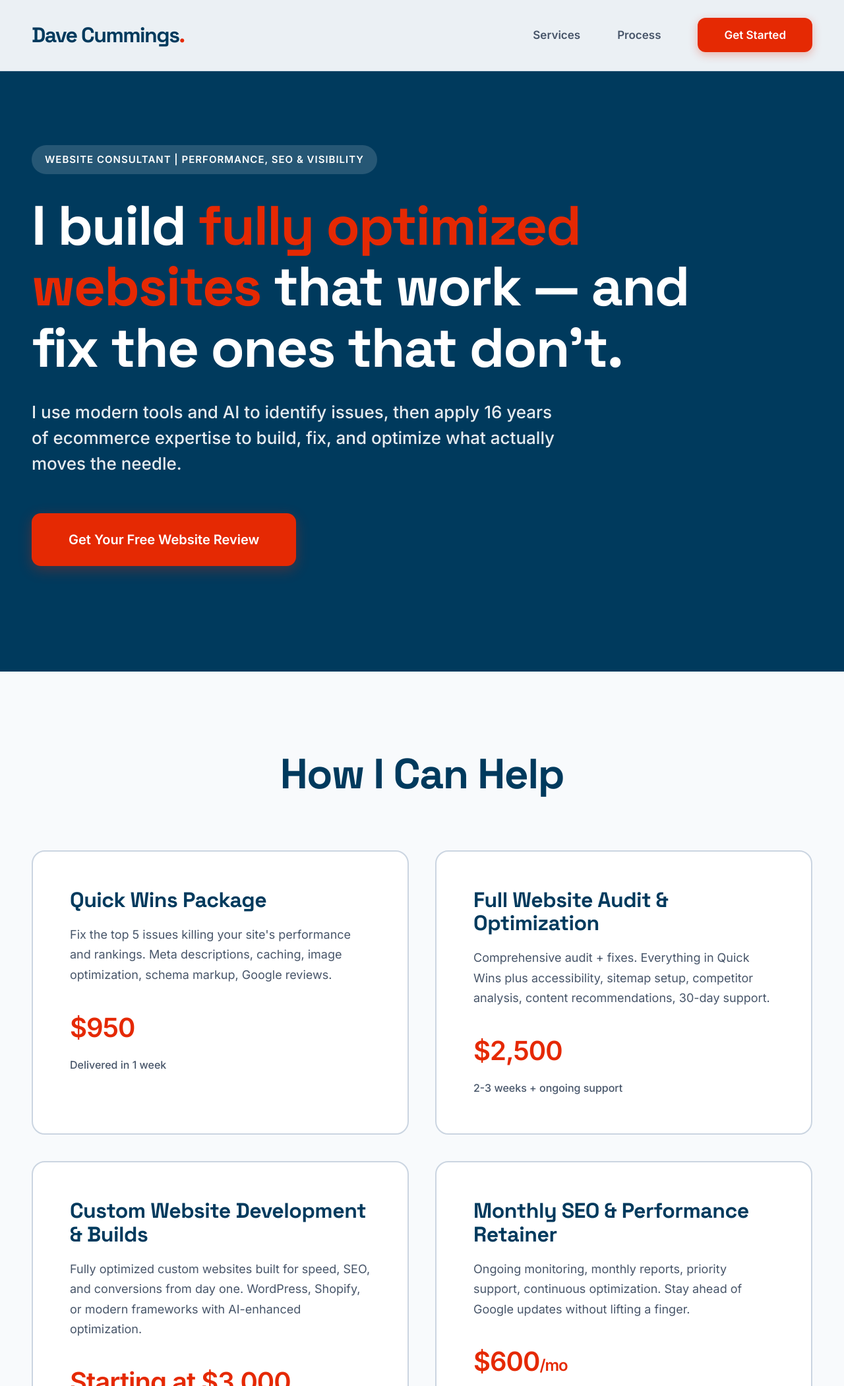
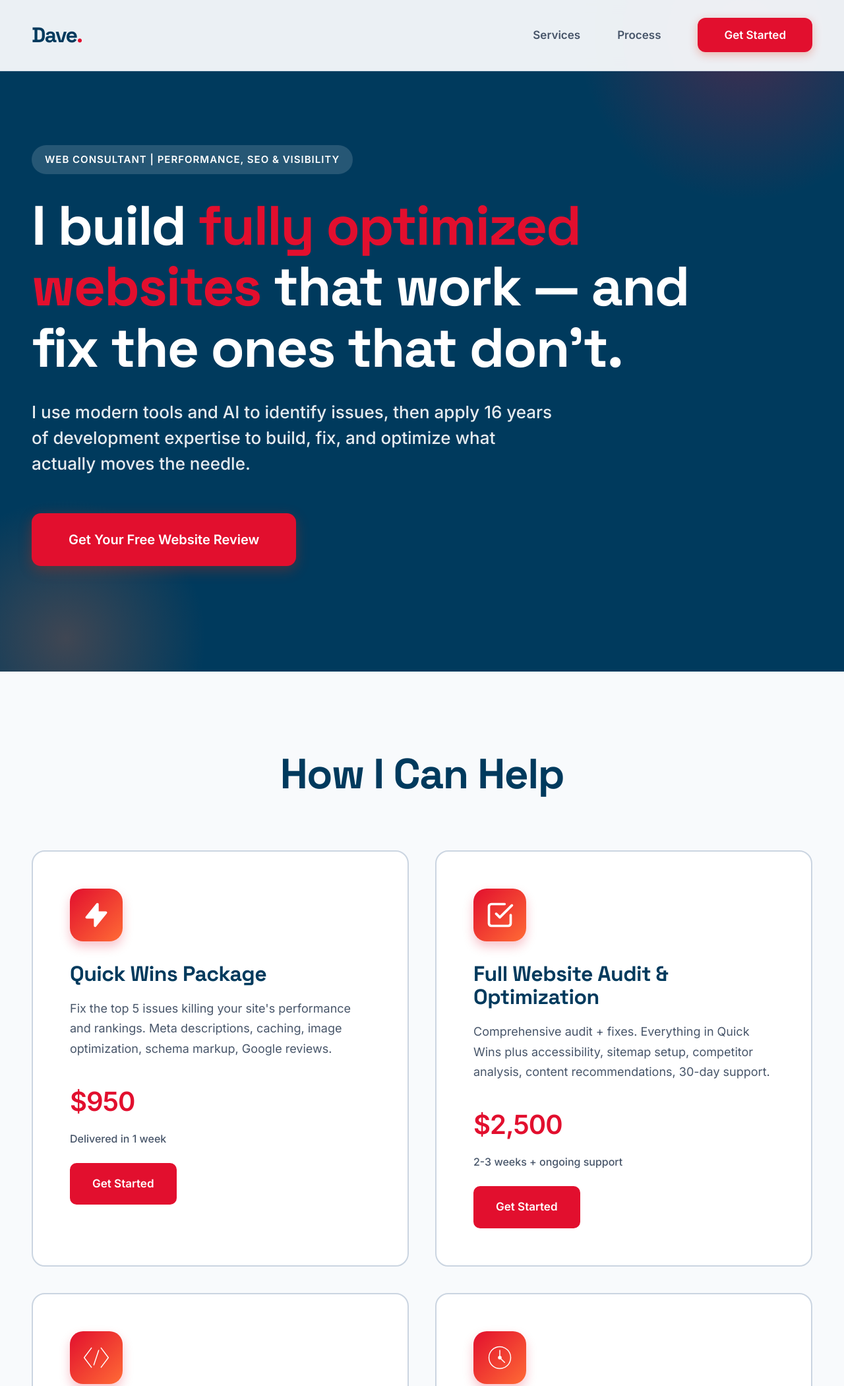
Before and after one commit to davecummings-zz/davecummings-site, a plain HTML site: page index.html in a window 1280 px wide. Shown: the top 2101 px of the page at 66% size. Drawn offline with Linux system fonts and the light colour scheme.

Commit message:
Add service icons and abstract shapes hero background
- Added icons to all 4 service cards (lightning, checkmark, code brackets, clock)
- Updated Custom Development icon to code brackets
- Updated Monthly Retainer icon to simple clock
- Changed service card hover border to midnight blue
- Added abstract gradient shapes background to hero section
- Created product-images/ folder with HTML templates for Stripe uploads
- Unified CTA button hover styles

```diff
--- a/index.html
+++ b/index.html
@@ -4,19 +4,19 @@
     <meta charset="UTF-8">
     <meta name="viewport" content="width=device-width, initial-scale=1.0">
     <title>Dave Cummings - Website Consultant | Performance, SEO & Visibility</title>
-    <meta name="description" content="I build fully optimized websites that work — and fix the ones that don't. 16 years of ecommerce expertise. Performance optimization, SEO, and results-driven consulting.">
+    <meta name="description" content="I build fully optimized websites that work — and fix the ones that don't. 16 years of development expertise. Performance optimization, SEO, and results-driven consulting.">
 
     <!-- Open Graph / Facebook -->
     <meta property="og:type" content="website">
     <meta property="og:url" content="https://davecummings.com/">
     <meta property="og:title" content="Dave Cummings - Website Consultant">
-    <meta property="og:description" content="I build fully optimized websites that work — and fix the ones that don't. 16 years of ecommerce expertise.">
+    <meta property="og:description" content="I build fully optimized websites that work — and fix the ones that don't. 16 years of development expertise.">
 
     <!-- Twitter -->
     <meta property="twitter:card" content="summary_large_image">
     <meta property="twitter:url" content="https://davecummings.com/">
     <meta property="twitter:title" content="Dave Cummings - Website Consultant">
-    <meta property="twitter:description" content="I build fully optimized websites that work — and fix the ones that don't. 16 years of ecommerce expertise.">
+    <meta property="twitter:description" content="I build fully optimized websites that work — and fix the ones that don't. 16 years of development expertise.">
 
     <link rel="preconnect" href="https://fonts.googleapis.com">
     <link rel="preconnect" href="https://fonts.gstatic.com" crossorigin>
@@ -35,7 +35,7 @@
             --pearl: #F8FAFC;
 
             /* Accents */
-            --red-orange: #E52903;
+            --red-orange: #e20f2e;
 
             /* Neutrals */
             --white: #FFFFFF;
@@ -145,6 +145,32 @@
             max-width: 100%;
             margin: 0 auto;
             background: #003A5D;
+            position: relative;
+            overflow: hidden;
+        }
+
+        .hero::before {
+            content: '';
+            position: absolute;
+            width: 600px;
+            height: 600px;
+            background: radial-gradient(circle, rgba(226, 15, 46, 0.3) 0%, transparent 60%);
+            border-radius: 50%;
+            top: -250px;
+            right: -150px;
+            z-index: 1;
+        }
+
+        .hero::after {
+            content: '';
+            position: absolute;
+            width: 500px;
+            height: 500px;
+            background: radial-gradient(circle, rgba(255, 107, 53, 0.25) 0%, transparent 60%);
+            border-radius: 50%;
+            bottom: -200px;
+            left: -150px;
+            z-index: 1;
         }
 
         .hero > * {
@@ -152,6 +178,8 @@
             margin-left: auto;
             margin-right: auto;
             text-align: left;
+            position: relative;
+            z-index: 10;
         }
 
         .hero-label {
@@ -212,7 +240,7 @@
         .hero-cta:hover {
             background: #C72203;
             transform: translateY(-3px);
-            box-shadow: 0 10px 30px rgba(229, 41, 3, 0.4);
+            box-shadow: 0 6px 16px rgba(229, 41, 3, 0.3);
         }
 
         /* Services Grid */
@@ -244,9 +272,26 @@
         }
 
         .service-card:hover {
-            border-color: var(--red-orange);
+            border-color: #003A5D;
             transform: translateY(-6px);
             box-shadow: 0 16px 32px rgba(15, 23, 42, 0.12);
+        }
+
+        .service-icon {
+            width: 80px;
+            height: 80px;
+            margin-bottom: 32px;
+            background: linear-gradient(135deg, var(--red-orange), #FF6B35);
+            border-radius: 20px;
+            display: flex;
+            align-items: center;
+            justify-content: center;
+            box-shadow: 0 8px 16px rgba(226, 15, 46, 0.25);
+        }
+
+        .service-icon svg {
+            width: 44px;
+            height: 44px;
         }
 
         .service-card h3 {
@@ -275,6 +320,37 @@
             font-size: 16px;
             color: var(--slate);
             font-weight: 500;
+        }
+
+        .service-button {
+            display: inline-block;
+            background: var(--red-orange);
+            color: white;
+            padding: 16px 32px;
+            border-radius: 10px;
+            text-decoration: none;
+            font-weight: 700;
+            font-size: 17px;
+            margin-top: 24px;
+            transition: all 0.3s ease;
+            border: 2px solid var(--red-orange);
+        }
+
+        .service-button:hover {
+            background: #C72203;
+            transform: translateY(-2px);
+            box-shadow: 0 6px 16px rgba(229, 41, 3, 0.3);
+        }
+
+        .service-button.secondary {
+            background: white;
+            color: var(--red-orange);
+            border: 2px solid var(--red-orange);
+        }
+
+        .service-button.secondary:hover {
+            background: var(--red-orange);
+            color: white;
         }
 
         /* Process Section */
@@ -373,7 +449,7 @@
         }
 
         .cta-button:hover {
-            background: #FF4500;
+            background: #C72203;
             transform: translateY(-3px);
             box-shadow: 0 10px 30px rgba(229, 41, 3, 0.5);
         }
@@ -550,7 +626,7 @@
     <!-- Header -->
     <header>
         <nav>
-            <a href="/" class="logo">Dave Cummings<span>.</span></a>
+            <a href="/" class="logo">Dave<span>.</span></a>
             <button class="mobile-menu-toggle" aria-label="Toggle menu">☰</button>
             <ul id="nav-menu">
                 <li><a href="#services">Services</a></li>
@@ -562,9 +638,9 @@
 
     <!-- Hero -->
     <section class="hero">
-        <div class="hero-label">Website Consultant | Performance, SEO & Visibility</div>
+        <div class="hero-label">Web Consultant | Performance, SEO & Visibility</div>
         <h1>I build <span class="highlight">fully optimized websites</span> that work — and fix the ones that don't.</h1>
-        <p>I use modern tools and AI to identify issues, then apply 16 years of ecommerce expertise to build, fix, and optimize what actually moves the needle.</p>
+        <p>I use modern tools and AI to identify issues, then apply 16 years of development expertise to build, fix, and optimize what actually moves the needle.</p>
         <a href="#contact" class="hero-cta">Get Your Free Website Review</a>
     </section>
 
@@ -573,31 +649,59 @@
         <h2>How I Can Help</h2>
         <div class="services-grid">
             <div class="service-card">
+                <div class="service-icon">
+                    <svg viewBox="0 0 24 24" fill="none" xmlns="http://www.w3.org/2000/svg">
+                        <path d="M13 10V3L4 14h7v7l9-11h-7z" stroke="white" stroke-width="2" stroke-linecap="round" stroke-linejoin="round" fill="white"/>
+                    </svg>
+                </div>
                 <h3>Quick Wins Package</h3>
                 <p>Fix the top 5 issues killing your site's performance and rankings. Meta descriptions, caching, image optimization, schema markup, Google reviews.</p>
                 <div class="service-price">$950</div>
                 <div class="service-detail">Delivered in 1 week</div>
+                <a href="https://buy.stripe.com/cNi6oJ7812YabITfVnf7i00" class="service-button">Get Started</a>
             </div>
 
             <div class="service-card">
+                <div class="service-icon">
+                    <svg viewBox="0 0 24 24" fill="none" xmlns="http://www.w3.org/2000/svg">
+                        <path d="M9 11l3 3L22 4" stroke="white" stroke-width="2" stroke-linecap="round" stroke-linejoin="round"/>
+                        <path d="M21 12v7a2 2 0 01-2 2H5a2 2 0 01-2-2V5a2 2 0 012-2h11" stroke="white" stroke-width="2" stroke-linecap="round" stroke-linejoin="round"/>
+                    </svg>
+                </div>
                 <h3>Full Website Audit & Optimization</h3>
                 <p>Comprehensive audit + fixes. Everything in Quick Wins plus accessibility, sitemap setup, competitor analysis, content recommendations, 30-day support.</p>
                 <div class="service-price">$2,500</div>
                 <div class="service-detail">2-3 weeks + ongoing support</div>
+                <a href="https://buy.stripe.com/3cIcN79g9fKWcMX38Bf7i01" class="service-button">Get Started</a>
             </div>
 
             <div class="service-card">
+                <div class="service-icon">
+                    <svg viewBox="0 0 24 24" fill="none" xmlns="http://www.w3.org/2000/svg">
+                        <path d="M8 4L2 12l6 8M16 4l6 8-6 8" stroke="white" stroke-width="0.8" stroke-linecap="round" stroke-linejoin="round"/>
+                        <line x1="14" y1="6" x2="10" y2="18" stroke="white" stroke-width="0.8" stroke-linecap="round"/>
+                    </svg>
+                </div>
                 <h3>Custom Website Development & Builds</h3>
                 <p>Fully optimized custom websites built for speed, SEO, and conversions from day one. WordPress, Shopify, or modern frameworks with AI-enhanced optimization.</p>
                 <div class="service-price">Starting at $3,000</div>
                 <div class="service-detail">3-6 weeks depending on scope</div>
+                <a href="mailto:dave@davecummings.co?subject=Custom%20Website%20Quote%20Request" class="service-button secondary">Request Quote</a>
             </div>
 
             <div class="service-card">
+                <div class="service-icon">
+                    <svg viewBox="0 0 24 24" fill="none" xmlns="http://www.w3.org/2000/svg">
+                        <circle cx="12" cy="12" r="9" stroke="white" stroke-width="0.8"/>
+                        <path d="M12 6v6l4 4" stroke="white" stroke-width="0.8" stroke-linecap="round" stroke-linejoin="round"/>
+                        <circle cx="12" cy="12" r="1.5" fill="white"/>
+                    </svg>
+                </div>
                 <h3>Monthly SEO & Performance Retainer</h3>
                 <p>Ongoing monitoring, monthly reports, priority support, continuous optimization. Stay ahead of Google updates without lifting a finger.</p>
                 <div class="service-price">$600<span style="font-size: 24px;">/mo</span></div>
                 <div class="service-detail">Cancel anytime</div>
+                <a href="https://buy.stripe.com/fZu4gBcsldCOcMX10tf7i02" class="service-button">Subscribe Now</a>
             </div>
         </div>
     </section>
@@ -648,7 +752,7 @@
         <div class="footer-content">
             <div class="footer-logo">
                 <h3>Dave Cummings</h3>
-                <p>Website Consultant | Performance, SEO & Visibility</p>
+                <p>Web Consultant | Performance, SEO & Visibility</p>
             </div>
 
             <div class="footer-links">
```
Also changed, not shown: product-images/custom-development.html (added, +13 -0 lines), product-images/full-audit-optimization.html (added, +13 -0 lines), product-images/monthly-retainer.html (added, +14 -0 lines), product-images/quick-wins-package.html (added, +12 -0 lines), product-images/README.md (added).
